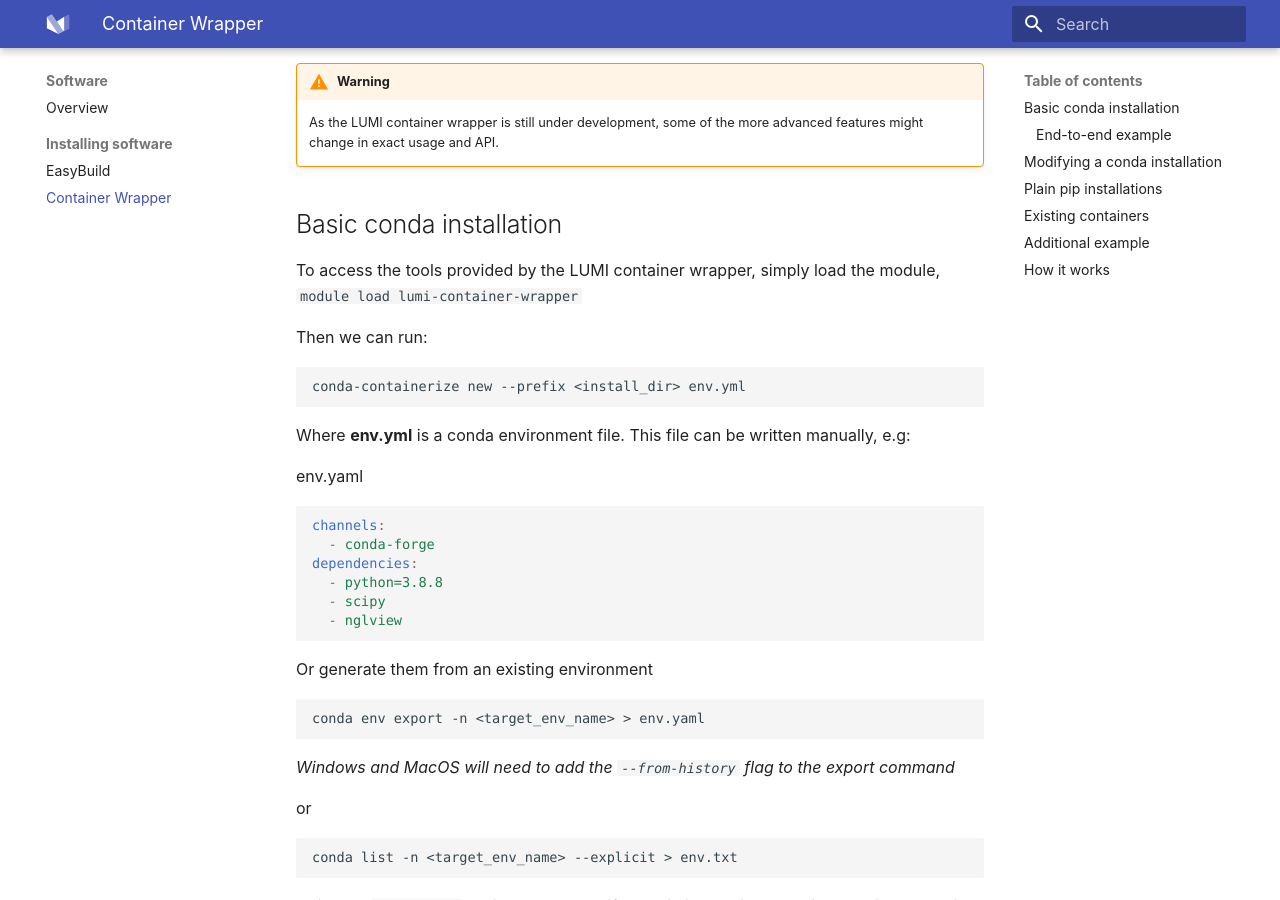
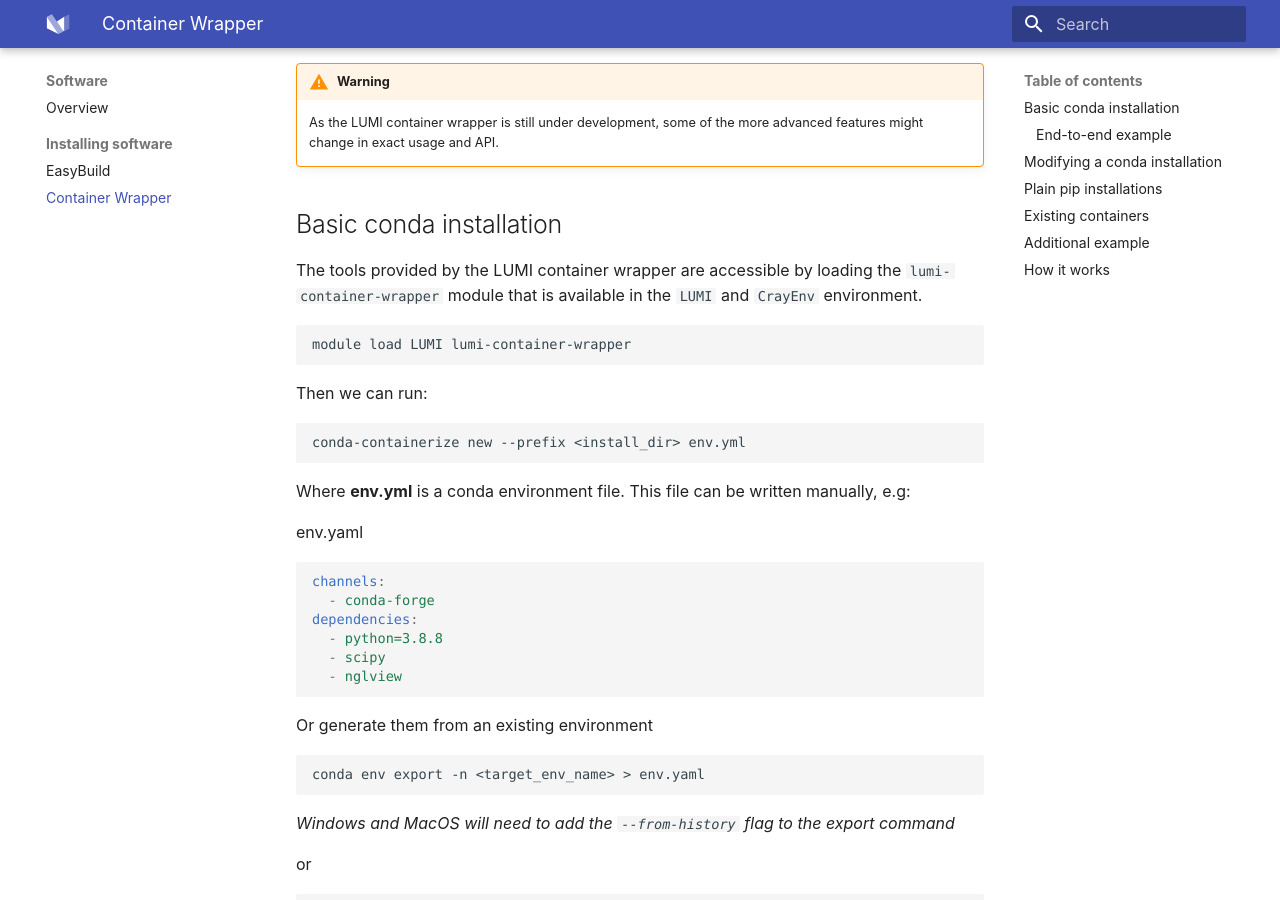
Before and after one commit to Lumi-supercomputer/lumi-userguide, an MkDocs documentation site: the page built from docs/software/installing/container_wrapper.md, in a window 1280 px wide and 900 px high, scrolled down 473 px. Built offline with MkDocs 1.6.1 and Material for MkDocs 9.7.7, drawn with Linux system fonts in a browser that asks for light colours.

Commit message:
fix the load command of the wrapper module

````diff
--- a/docs/software/installing/container_wrapper.md
+++ b/docs/software/installing/container_wrapper.md
@@ -20,10 +20,16 @@ are not covered here yet.
 
 ## Basic conda installation
 
-To access the tools provided by the LUMI container wrapper, simply load the module, `module load lumi-container-wrapper`
+The tools provided by the LUMI container wrapper are accessible by loading the
+`lumi-container-wrapper` module that is available in the `LUMI` and `CrayEnv`
+environment.
 
+```
+module load LUMI lumi-container-wrapper
+```
 
 Then we can run:
+
 ```bash
 conda-containerize new --prefix <install_dir> env.yml
 ```
````
